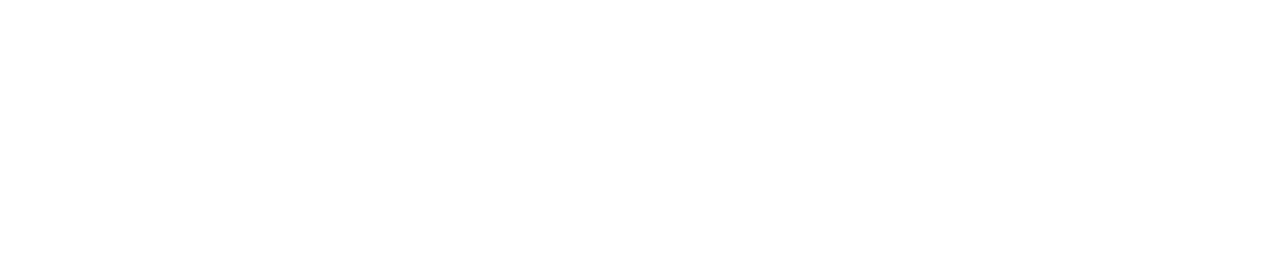
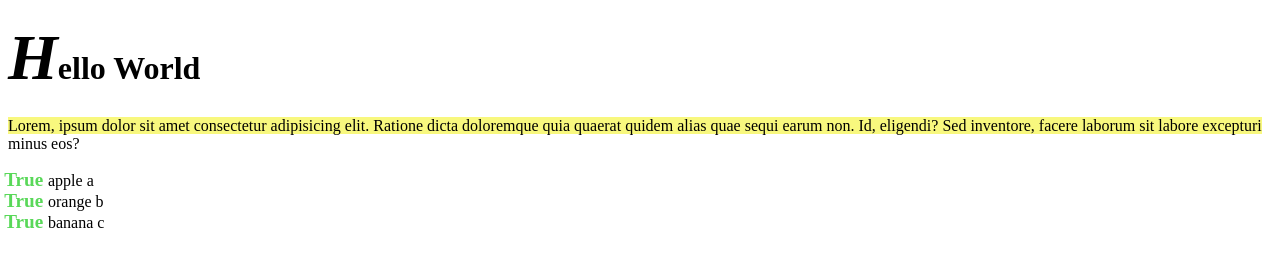
Before and after one commit to mintrosetta/lecture-html-css, a plain HTML site: page section2/view/pseudoElement.html in a window 1280 px wide. Drawn offline with Linux system fonts and the light colour scheme.

Commit message:
pseudo element

```diff
--- a/section2/css/pseudoElement.css
+++ b/section2/css/pseudoElement.css
@@ -0,0 +1,39 @@
+h1::first-letter {
+    font-size: 2em;
+    font-style: italic;
+}
+
+p::first-line {
+    background-color: rgb(248, 248, 126);
+}
+
+/* แก้ style ตอนคลุมดำ */
+p::selection {
+    color: white;
+    background-color: rgb(65, 65, 65);
+}
+
+/* ก่อนที่ li จะถูก render */
+#fruit li::before {
+
+}
+
+#apple::after {
+    content: " a";
+}
+
+#orange::after {
+    content: " b";
+}
+
+#banana::after {
+    content: " c";
+}
+
+/*  สำหรับใช้จัดสไตล์ bullet ของอีลีเมนต์ที่มี display เป็น list-item เช่นแท็ก li หรือ summary */
+#fruit li::marker {
+    content: "True ";
+    color: rgb(89, 216, 89);
+    font-weight: bold;
+    font-size: 1.2em;
+}
--- a/section2/view/pseudoElement.html
+++ b/section2/view/pseudoElement.html
@@ -1,12 +1,31 @@
 <!DOCTYPE html>
 <html lang="en">
+
 <head>
     <meta charset="UTF-8">
     <meta name="viewport" content="width=device-width, initial-scale=1.0">
     <title>Pseudo Element lecture</title>
-    <!-- https://youtu.be/HGTJBPNC-Gw?si=aF_XFHiXQATDySCa&t=9422 -->
+    <link rel="stylesheet" href="../css/pseudoElement.css">
+    <!--
+        Pseudo element
+            keyword ที่ใช้เพิ่มหลังจาก selector ใน style
+            เช่น
+                h1::first-letter
+                {
+
+                }
+    -->
 </head>
+
 <body>
+    <h1>Hello World</h1>
+    <p>Lorem, ipsum dolor sit amet consectetur adipisicing elit. Ratione dicta doloremque quia quaerat quidem alias quae
+        sequi earum non. Id, eligendi? Sed inventore, facere laborum sit labore excepturi minus eos?</p>
+    <ul id="fruit">
+        <li id="apple">apple</li>
+        <li id="orange">orange</li>
+        <li id="banana">banana</li>
+    </ul>
+</body>
 
-</body>
 </html>
```
